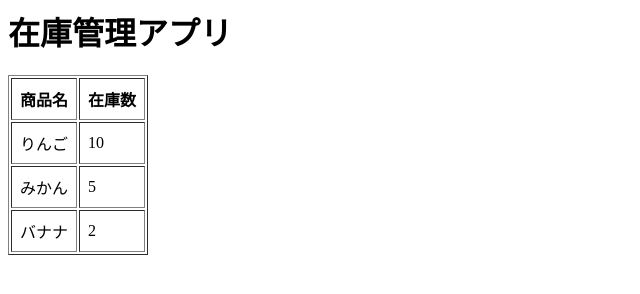
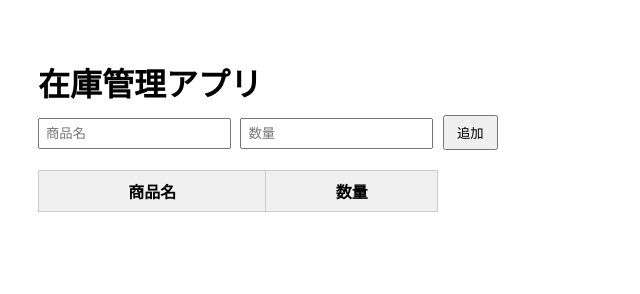
Before and after one commit to 7yotsukadotomohito-sudo/yotsukadostore1, a website built with Vite: page inventory-app-template/index.html in a window 1280 px wide. Shown: the whole page, without its empty margins (0-640 px from the left). Built offline with nearby package versions, Linux system fonts and the light colour scheme.

Commit message:
Update index.html

```diff
--- a/inventory-app-template/index.html
+++ b/inventory-app-template/index.html
@@ -1,14 +1,88 @@
-<h1>在庫管理アプリ</h1>
+<!DOCTYPE html>
+<html lang="ja">
+<head>
+  <meta charset="UTF-8" />
+  <title>在庫管理アプリ</title>
+  <style>
+    body {
+      font-family: sans-serif;
+      padding: 30px;
+    }
 
-<table border="1" cellpadding="8">
-  <thead>
+    h1 {
+      margin-bottom: 10px;
+    }
+
+    .form {
+      margin-bottom: 20px;
+    }
+
+    input {
+      padding: 6px;
+      margin-right: 5px;
+    }
+
+    button {
+      padding: 6px 12px;
+      cursor: pointer;
+    }
+
+    table {
+      border-collapse: collapse;
+      width: 400px;
+    }
+
+    th, td {
+      border: 1px solid #ccc;
+      padding: 8px;
+      text-align: center;
+    }
+
+    th {
+      background: #f0f0f0;
+    }
+  </style>
+</head>
+<body>
+
+  <h1>在庫管理アプリ</h1>
+
+  <!-- ① 入力フォーム -->
+  <div class="form">
+    <input id="nameInput" type="text" placeholder="商品名">
+    <input id="qtyInput" type="number" placeholder="数量">
+    <button onclick="addItem()">追加</button>
+  </div>
+
+  <!-- ② 在庫一覧表 -->
+  <table id="stockTable">
     <tr>
       <th>商品名</th>
-      <th>在庫数</th>
+      <th>数量</th>
     </tr>
-  </thead>
-  <tbody id="stock-list">
-  </tbody>
-</table>
+  </table>
 
-<script type="module" src="/src/main.js"></script>
+  <!-- ③ 動きの部分 -->
+  <script>
+    function addItem() {
+      const name = document.getElementById("nameInput").value;
+      const qty = document.getElementById("qtyInput").value;
+
+      if (!name || !qty) {
+        alert("商品名と数量を入力してください");
+        return;
+      }
+
+      const table = document.getElementById("stockTable");
+      const row = table.insertRow();
+
+      row.insertCell().textContent = name;
+      row.insertCell().textContent = qty;
+
+      document.getElementById("nameInput").value = "";
+      document.getElementById("qtyInput").value = "";
+    }
+  </script>
+
+</body>
+</html>
```
